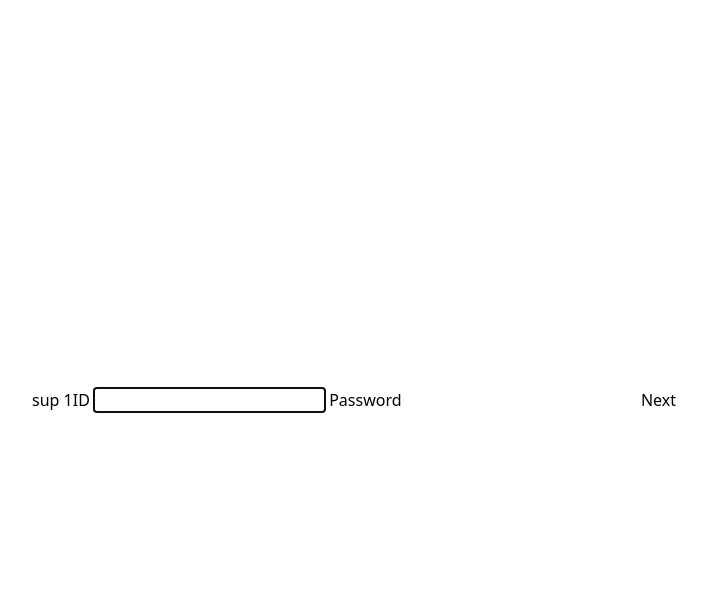
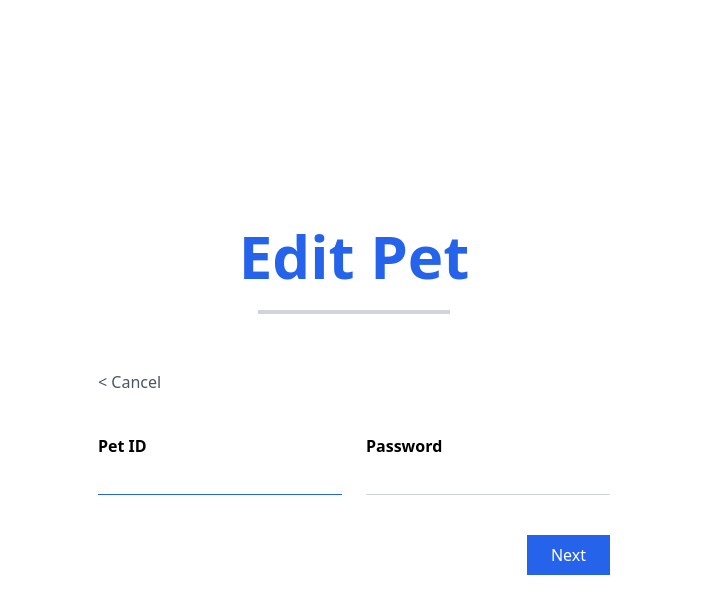
Before and after one commit to thucchi-cs/PawPass, a Flask app: page /edit-pet in a window 1280 px wide. Shown: the top 614 px of the page, without its empty margins (286-993 px from the left). Run offline with Flask 3, Linux system fonts and the light colour scheme; data that the repository does not hold is empty; some libraries are stand-ins or nearby versions.

Commit message:
style edit page

```diff
--- a/templates/edit_pet.html
+++ b/templates/edit_pet.html
@@ -1,37 +1,71 @@
 {% extends "layout.html" %}
 
 {% block body %}
-    sup
-    {{stage}}
-    {% if stage == 1 %}
+    <div class="flex flex-col py-[7vh] px-[10vw] md:px-0">
+        <!-- Title -->
+        <h1 class="text-6xl font-bold text-primary mb-6 text-center">Edit Pet</h1>
 
-        <form action="/edit-pet" method="post">
-            ID
-            <input type="text" name="id" autocomplete="off" autofocus>
-            Password
-            <input type="password" name="password" autocomplete="off">
-            <button>Next</button>
-        </form>
+        <!-- Horizontal line -->
+        <hr class="border-gray-300 w-48 mb-8 mx-auto border-2">
+        {% if stage == 1 %}
 
-    {% else %}
-        {{id}}
-        {{info}}
+            <!-- Cancel button -->
+            <form action="/" method="get" class="w-full max-w-lg mt-6">
+                <button class="text-gray-600 hover:text-gray-800 font-medium">&lt Cancel</button>
+            </form>
 
-        <form action={{ "/edit-pet?id=" ~ id }} method="post">
-            {% for id,value in fields.items() %}
+            <form action="/edit-pet" method="post" class="w-full md:w-[50vw] max-w-lg flex flex-col gap-6">
+                <div class="flex flex-col md:flex-row justify-between gap-6">
+                    <div class="flex flex-col flex-1 mt-[5vh]">
+                        <label class="font-semibold mb-1">Pet ID</label>
+                        <input type="text" name="id" autocomplete="off" autofocus class="border-b border-gray-300 focus:border-primary focus:outline-none py-1">
+                    </div>
+                    <div class="flex flex-col flex-1 mt-[5vh]">
+                        <label class="font-semibold mb-1">Password</label>
+                        <input type="password" name="password" autocomplete="off" class="border-b border-gray-300 focus:border-primary focus:outline-none py-1">
+                    </div>
+                </div>
 
-                {% if value["name"] != "Password" %}
-                    <p>{{value["name"]}} {% if value['req'] %}*{% endif %}</p>
-                    {{id}}
-                    {% if value['descr'] %}
-                        <p>{{value['descr']}}</p>
+                <div class="flex justify-end mt-4">
+                    <button class="bg-primary text-white px-6 py-2 rounded-custom font-medium hover:bg-accent transition">
+                        Next
+                    </button>
+                </div>
+            </form>
+
+        {% else %}
+
+            <p class="text-center text-gray-500 italic">* indicates a required field</p>
+
+            <!-- Cancel button -->
+            <form action="/" method="get" class="w-full max-w-lg mt-6">
+                <button class="text-gray-600 hover:text-gray-800 font-medium">&lt Cancel</button>
+            </form>
+
+            <!-- Form fields container -->
+            <form action={{ "/edit-pet?id=" ~ id }} method="post" class="w-full md:w-[50vw] max-w-lg flex flex-col gap-6">
+                {% for id,value in fields.items() %}
+                    {% if value["name"] != "Password" %}
+                        <div class="flex flex-col mt-[5vh]">
+                            <label class="font-semibold mb-1">{{value["name"]}} {% if value['req'] %}*{% endif %}</label>
+                            {% if value['descr'] %}
+                                <span class="text-gray-500 italic text-sm mb-1">{{value['descr']}}</span>
+                            {% endif %}
+                            <input autocomplete="off" name={{id}} {% if info[id] %} value="{{info[id]}}" {%endif%} class="border-b border-gray-300 focus:border-primary focus:outline-none py-1">
+                        </div>
                     {% endif %}
-                    <input name={{id}} {% if info[id] %} value="{{info[id]}}" {%endif%}>
-                {% endif %}
+                {% endfor %}
 
-            {% endfor %}
-            <button>Save</button>
-        </form>
+                <!-- Create button aligned right -->
+                <div class="flex justify-end mt-4">
+                    <button type="submit"
+                            class="bg-primary text-white px-6 py-2 rounded-custom font-medium hover:bg-accent transition">
+                        Save
+                    </button>
+                </div>
+
+            </form>
+    </div>
 
     {% endif %}
 {% endblock %}
--- a/templates/index.html
+++ b/templates/index.html
@@ -2,13 +2,13 @@
 
 {% block body %}
     <div class="flex flex-col items-center justify-center min-h-screen">
-        <h1 class="text-6xl font-bold mb-5 text-primary">PawPass</h1>
+        <h1 class="text-6xl font-bold mb-8 text-primary">PawPass</h1>
 
-        <p class="text-lg text-gray-600 mb-5 max-w-md text-center">
+        <p class="text-lg text-gray-600 mb-8 max-w-md text-center">
             Easily create, organize, and update your pet's information — all in one place.
         </p>
 
-        <div class="flex flex-col md:flex-row gap-4 md:gap-6">
+        <div class="flex flex-col md:flex-row gap-4 md:gap-6 mt-8">
             <form action="/create-pet" method="get">
                 <button class="bg-primary text-white w-[70vw] h-[12vh] md:w-[13vw] md:h-[10vh] rounded-[15px] text-lg font-medium hover:bg-accent transition">CREATE PET</button>
             </form>
```
